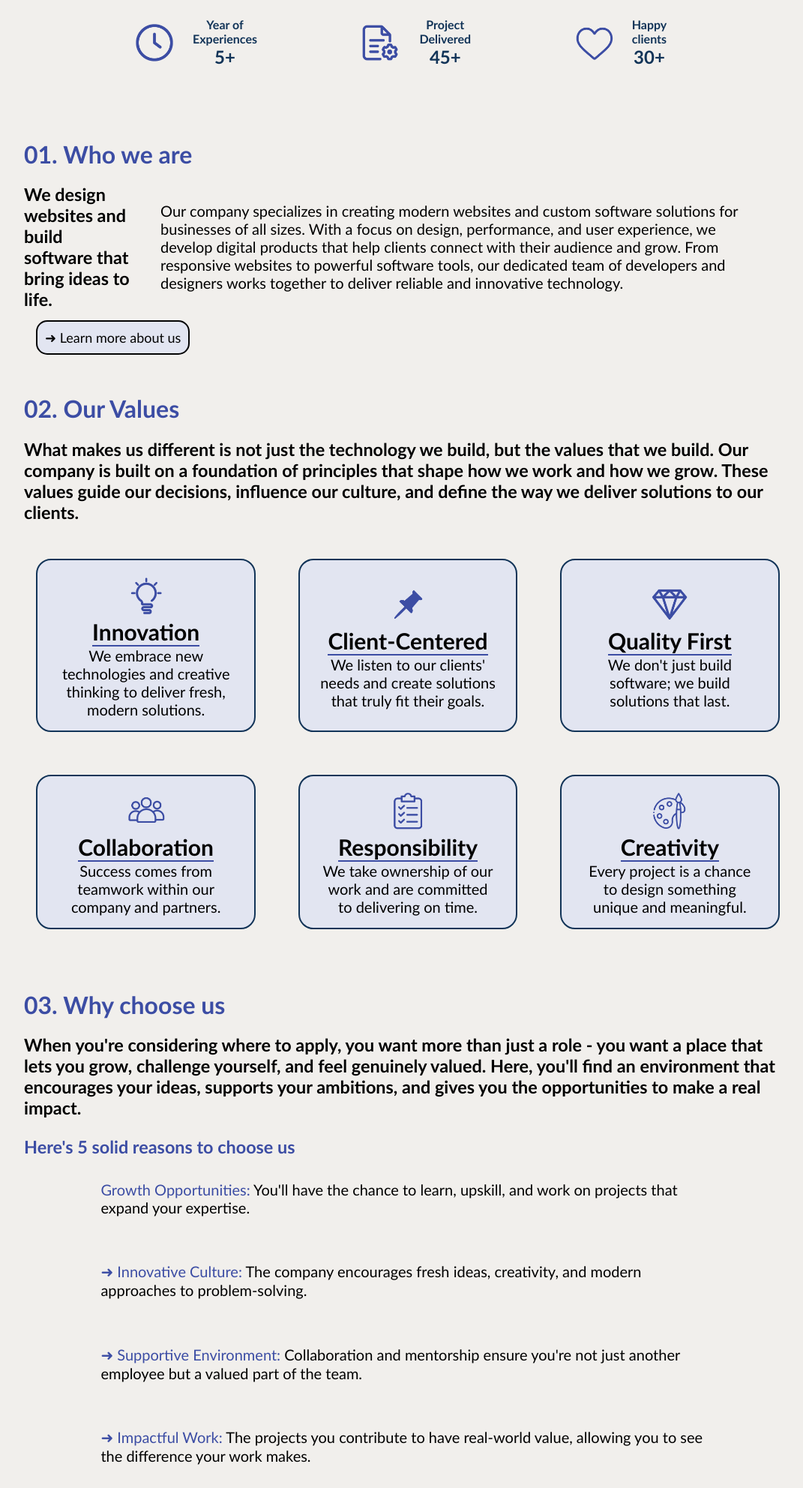
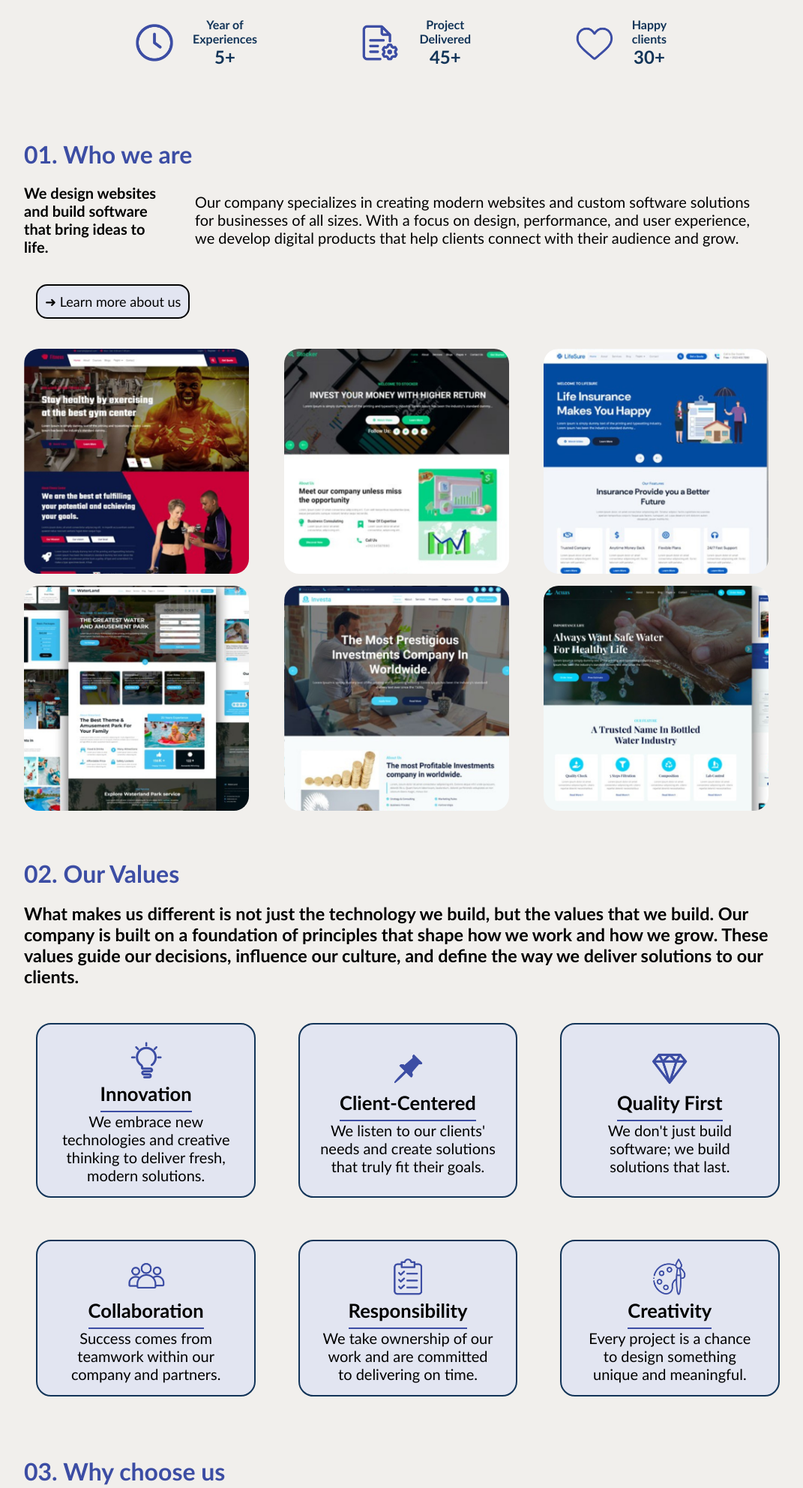
Before and after one commit to AnnNK137/project1, a PHP site: page /project1/index.html in a window 1280 px wide. Shown: the part 847-2831 px from the top of the page at 75% size, without its empty margins (96-1167 px from the left). Run offline with PHP 8.4, Linux system fonts and the light colour scheme.

Commit message:
added samples of products in index.html

```diff
--- a/project1/index.html
+++ b/project1/index.html
@@ -101,24 +101,30 @@
 
             <!-- About DESC -->
             <article class="hp_desc row flex_center">
-                <h3 class="hp_short_desc">We design websites and build software
+                <h4 class="hp_short_desc">We design websites and build software
                     that bring ideas to life.
-                </h3>
+                </h4>
                 <p class="hp_longer_desc">
                     Our company specializes in creating modern websites and custom software solutions
                     for businesses of all sizes. With a focus on design, performance, and user experience,
                     we develop digital products that help clients connect with their audience and grow.
-                    From responsive websites to powerful software tools, our dedicated team of developers
-                    and designers works together to deliver reliable and innovative technology.
                 </p>
             </article>  <!-- End of description -->
             <br>
+            <br>
             <a href="about.html" class="btn">&#10140; Learn more about us</a>
 
-            <!-- IMAGES -->
-            <!-- <figure class="center">
-                <img class="hp_about_img" src="/images/office_room.jpeg" alt="images of company">
-            </figure> -->
+            <!-- Sample Products -->
+            <!-- All images are sample HTML from htmlcodex.com -->
+            <figure id="hp_samples" class="flex_center center">
+                <img src="/images/sample/sample1.jpg" alt="Samples">
+                <img src="/images/sample/sample2.jpg" alt="Samples">
+                <img src="/images/sample/sample3.jpg" alt="Samples">
+                <img src="/images/sample/sample4.jpg" alt="Samples">
+                <img src="/images/sample/sample5.jpg" alt="Samples">
+                <img src="/images/sample/sample6.jpg" alt="Samples">
+            </figure>
+
 
         </section> <!-- End of About section -->
 
@@ -212,23 +218,23 @@
             <section>
                 <h3 class="hp_highlight">Here's 5 solid reasons to choose us</h3>
                 <ul id="hp_reasons_list" class="hp_list colum flex_center">
-                    <li>
-                        <span class="hp_highlight"> Growth Opportunities:</span> You'll have the chance to learn,
+                    <li class="btn">
+                        <span class="hp_highlight">&#10140; Growth Opportunities:</span> You'll have the chance to learn,
                         upskill, and work on projects that expand your expertise.
                     </li>
-                    <li>
+                    <li class="btn">
                         <span class="hp_highlight">&#10140; Innovative Culture:</span> The company encourages fresh ideas,
                         creativity, and modern approaches to problem-solving.
                     </li>
-                    <li>
+                    <li class="btn">
                         <span class="hp_highlight">&#10140; Supportive Environment:</span> Collaboration and mentorship ensure
                         you're not just another employee but a valued part of the team.
                     </li>
-                    <li>
+                    <li class="btn">
                         <span class="hp_highlight">&#10140; Impactful Work:</span> The projects you contribute to have real-world value,
                         allowing you to see the difference your work makes.
                     </li>
-                    <li>
+                    <li class="btn">
                         <span class="hp_highlight">&#10140; Career Stability:</span> With a solid foundation and long-term vision,
                         the company provides security and clear paths for advancement.
                     </li>
--- a/styles/styles.css
+++ b/styles/styles.css
@@ -237,7 +237,7 @@ footer a:hover{
     margin-block: 4rem;
 }
 
-.hp_title, .hp_subtitle_number {
+.hp_title{
     font-size: 2rem;
     color: var(--blue-hightlight);
     margin-bottom: 2%;
@@ -266,6 +266,25 @@ footer a:hover{
     font-size: 1rem;
 }
 
+/* Index.html SAMPLES */
+#hp_samples{
+    display: grid;
+    grid-template-columns: repeat(3, 1fr);
+    gap: 1rem;
+    margin-top: 5%;
+    justify-content: center;   /* centers grid horizontally */
+    align-items: center;
+}
+
+#hp_samples img{
+    width: 300px;
+    border-radius: 20px;
+}
+
+#hp_samples img:hover{
+    border: 5px solid var(--blue-hightlight);
+}
+
 /* Index.html VALUES section*/
 #hp_values_list { /* VALUES GRID 2x3 */
     display: grid;
@@ -275,7 +294,9 @@ footer a:hover{
 }
 
 .hp_values h2{
+    font-size: 1.6rem;
     border-bottom: 2px solid var(--blue-hightlight);
+    padding-bottom: 3%;
 }
 
 .hp_values {
@@ -288,9 +309,9 @@ footer a:hover{
 
 /* Index.html reasons section */
 #hp_reasons_list li{
-    margin: 3%;
     max-width: 80%;
     list-style: none;
+    font-size: 105%;
 }
 
 /* Index.html Vacancies section */
@@ -318,20 +339,21 @@ footer a:hover{
     }
     .hp_stat_group , .hp_stat_icon{
         margin: auto;
-        font-size: 90%;
+        font-size: 80%;
     }
-    #hp_values_list { /* VALUES GRID */
+    #hp_values_list, #hp_samples { /* VALUES GRID */
     display: grid;
-    grid-template-columns: repeat(2, 1fr); }
+    grid-template-columns: repeat(2, 1fr);
+    }
 }
 
 @media (max-width: 500px) {
     .hp_title {
         font-size: 1.8rem;
     }
-    .hp_stat_group{
+    .hp_desc{
         margin: auto;
-        font-size: 78%;
+        font-size: 60%;
     }
 }
 
```
Also changed, not shown: images/sample/sample1.jpg (added), images/sample/sample2.jpg (added), images/sample/sample3.jpg (added), images/sample/sample4.jpg (added), images/sample/sample5.jpg (added), images/sample/sample6.jpg (added).
